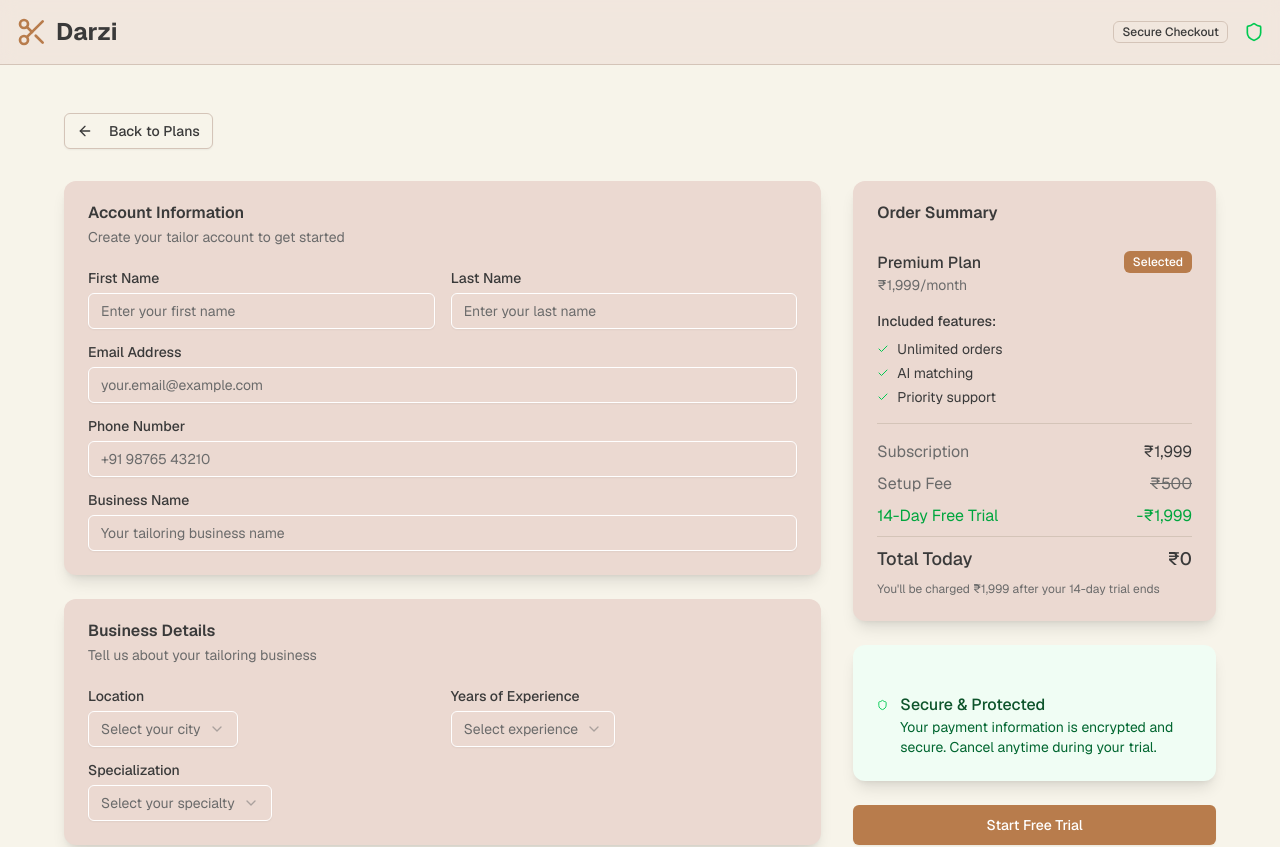
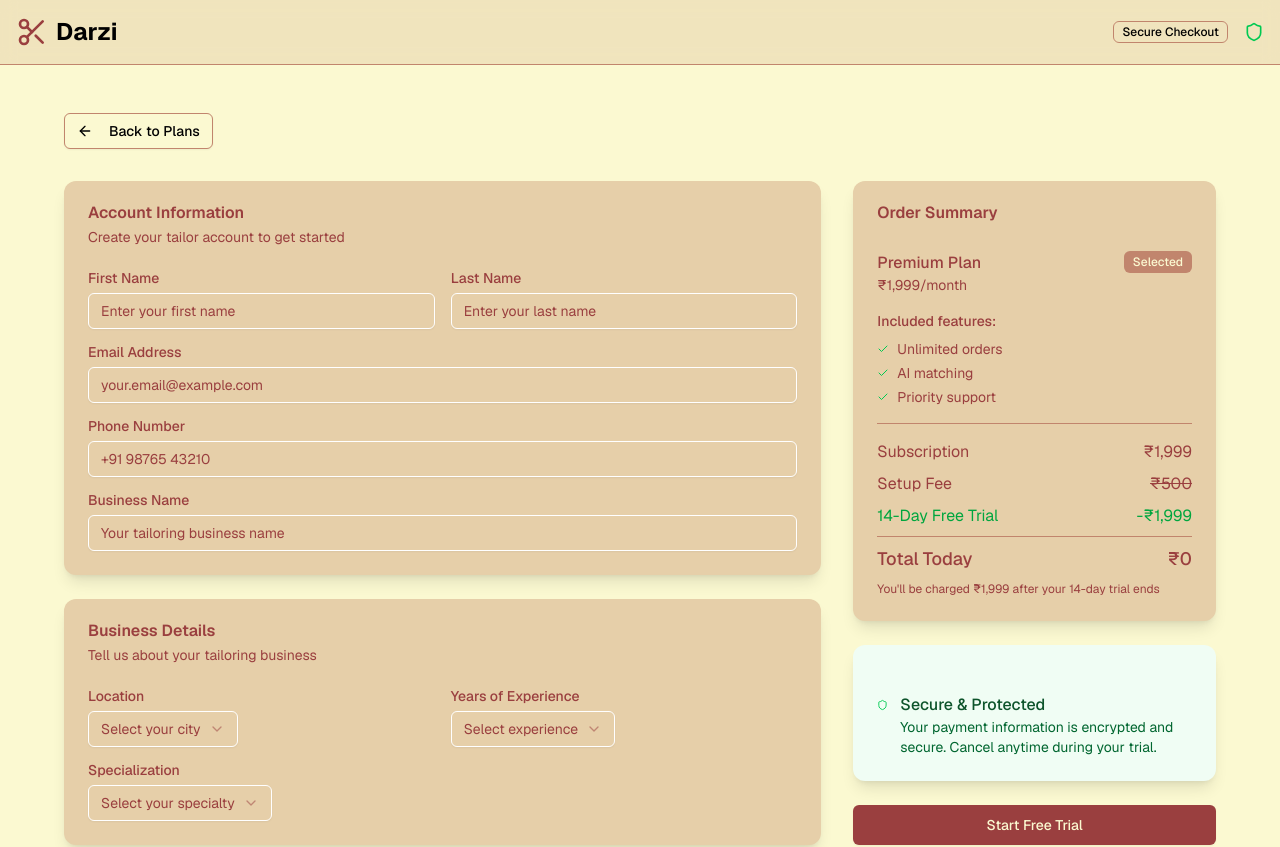
Before and after one commit to Siddheshwar9/Darzi, a Next.js app: page /subscription/checkout in a window 1280 px wide. Shown: the top 847 px of the page. Built offline with nearby package versions, Linux system fonts and the light colour scheme.

Commit message:
Feat:Modified css and logo of the page
Signed-off-by: Siddheshwar9 <siddeshwarpandey123@gmail.com>

```diff
--- a/app/globals.css
+++ b/app/globals.css
@@ -4,76 +4,97 @@
 @custom-variant dark (&:is(.dark *));
 
 :root {
-  /* Updated to warm brown and sage green color palette */
-  --background: #f7f4ea; /* Very light cream background */
-  --foreground: #3a3a3a; /* Dark text for readability */
-  --card: #ebd9d1; /* Light beige card background */
-  --card-foreground: #3a3a3a; /* Dark text within cards */
-  --popover: #f7f4ea; /* Light cream popover background */
-  --popover-foreground: #3a3a3a; /* Dark text within popovers */
-  --primary: #a8bba3; /* Sage green primary color */
-  --primary-foreground: #ffffff; /* White text on primary buttons */
-  --secondary: #b87c4c; /* Warm brown secondary color */
-  --secondary-foreground: #ffffff; /* White text on secondary buttons */
-  --muted: #ebd9d1; /* Light beige for muted sections */
-  --muted-foreground: #6b6b6b; /* Medium gray muted text */
-  --accent: #b87c4c; /* Warm brown accent color */
-  --accent-foreground: #ffffff; /* White text on accent backgrounds */
-  --destructive: #be123c; /* Error color */
-  --destructive-foreground: #ffffff; /* White text on error buttons */
-  --border: #d4c4b8; /* Soft brown border */
-  --input: #ffffff; /* White input field background */
-  --ring: rgba(168, 187, 163, 0.3); /* Sage green focus ring */
-  --chart-1: #a8bba3; /* Sage green chart color */
-  --chart-2: #b87c4c; /* Warm brown chart color */
-  --chart-3: #ebd9d1; /* Light beige chart color */
-  --chart-4: #f7f4ea; /* Very light cream chart color */
-  --chart-5: #8fa68a; /* Darker sage green chart color */
+  /* Light Theme */
+  --background: #FBF9D1; /* pale cream background */
+  /* --foreground: #C1856D; brown text */
+
+  --card: #E6CFA9;
+  --card-foreground: #9A3F3F;
+
+  --popover: #E6CFA9;
+  --popover-foreground: #9A3F3F;
+
+  --primary: #9A3F3F; /* brown buttons */
+  --primary-foreground: #FBF9D1;
+
+  --secondary: #C1856D;
+  --secondary-foreground: #FBF9D1;
+
+  --muted: #E6CFA9;
+  --muted-foreground: #9A3F3F;
+
+  --accent: #9A3F3F;
+  --accent-foreground: #FBF9D1;
+
+  --destructive: #9A3F3F;
+  --destructive-foreground: #FBF9D1;
+
+  --border: #C1856D;
+  --input: #ffffff;
+  --ring: rgba(154, 63, 63, 0.4);
+
+  --chart-1: #9A3F3F;
+  --chart-2: #C1856D;
+  --chart-3: #E6CFA9;
+  --chart-4: #FBF9D1;
+  --chart-5: #b96b62;
+
   --radius: 0.5rem;
-  --sidebar: #ebd9d1;
-  --sidebar-foreground: #3a3a3a;
-  --sidebar-primary: #a8bba3;
-  --sidebar-primary-foreground: #ffffff;
-  --sidebar-accent: #b87c4c;
-  --sidebar-accent-foreground: #ffffff;
-  --sidebar-border: #d4c4b8;
-  --sidebar-ring: rgba(168, 187, 163, 0.3);
+
+  --sidebar: #E6CFA9;
+  --sidebar-foreground: #9A3F3F;
+  --sidebar-primary: #9A3F3F;
+  --sidebar-primary-foreground: #FBF9D1;
+  --sidebar-accent: #C1856D;
+  --sidebar-accent-foreground: #FBF9D1;
+  --sidebar-border: #9A3F3F;
+  --sidebar-ring: rgba(154, 63, 63, 0.4);
 }
 
 .dark {
-  /* Dark mode with warm brown and sage green theme */
-  --background: #2a2520; /* Dark warm background */
-  --foreground: #f7f4ea; /* Light cream text */
-  --card: #3a342e; /* Dark warm card background */
-  --card-foreground: #f7f4ea; /* Light cream text on cards */
-  --popover: #3a342e; /* Dark warm popover */
-  --popover-foreground: #f7f4ea; /* Light cream text in popovers */
-  --primary: #a8bba3; /* Sage green primary */
-  --primary-foreground: #ffffff; /* White text on primary */
-  --secondary: #b87c4c; /* Warm brown secondary */
-  --secondary-foreground: #ffffff; /* White text on secondary */
-  --muted: #3a342e; /* Dark warm muted background */
-  --muted-foreground: #b8a898; /* Light brown muted text */
-  --accent: #b87c4c; /* Warm brown accent */
-  --accent-foreground: #ffffff; /* White text on accent */
-  --destructive: #be123c; /* Error color */
-  --destructive-foreground: #ffffff; /* White text on error */
-  --border: #4a453f; /* Dark warm border */
-  --input: #3a342e; /* Dark warm input background */
-  --ring: rgba(168, 187, 163, 0.3); /* Sage green focus ring */
-  --chart-1: #a8bba3;
-  --chart-2: #b87c4c;
-  --chart-3: #ebd9d1;
-  --chart-4: #f7f4ea;
-  --chart-5: #8fa68a;
-  --sidebar: #3a342e;
-  --sidebar-foreground: #f7f4ea;
-  --sidebar-primary: #a8bba3;
-  --sidebar-primary-foreground: #ffffff;
-  --sidebar-accent: #b87c4c;
-  --sidebar-accent-foreground: #ffffff;
-  --sidebar-border: #4a453f;
-  --sidebar-ring: rgba(168, 187, 163, 0.3);
+  /* Dark Theme */
+  --background: #9A3F3F; /* deep brown base */
+  --foreground: #E6CFA9; /* beige text */
+
+  --card: #C1856D;
+  --card-foreground: #FBF9D1;
+
+  --popover: #C1856D;
+  --popover-foreground: #FBF9D1;
+
+  --primary: #C1856D; /* brown buttons */
+  --primary-foreground: #FBF9D1;
+
+  --secondary: #E6CFA9;
+  --secondary-foreground: #9A3F3F;
+
+  --muted: #641B2E;
+  --muted-foreground: #E6CFA9;
+
+  --accent: #C1856D;
+  --accent-foreground: #FBF9D1;
+
+  --destructive: #9A3F3F;
+  --destructive-foreground: #FBF9D1;
+
+  --border: #C1856D;
+  --input: #641B2E;
+  --ring: rgba(193, 133, 109, 0.4);
+
+  --chart-1: #C1856D;
+  --chart-2: #9A3F3F;
+  --chart-3: #E6CFA9;
+  --chart-4: #FBF9D1;
+  --chart-5: #d3a891;
+
+  --sidebar: #641B2E;
+  --sidebar-foreground: #FBF9D1;
+  --sidebar-primary: #C1856D;
+  --sidebar-primary-foreground: #FBF9D1;
+  --sidebar-accent: #E6CFA9;
+  --sidebar-accent-foreground: #9A3F3F;
+  --sidebar-border: #C1856D;
+  --sidebar-ring: rgba(193, 133, 109, 0.4);
 }
 
 @theme inline {
--- a/app/page.tsx
+++ b/app/page.tsx
@@ -61,7 +61,7 @@ export default function HomePage() {
             <img
               src="/professional-tailor-working-on-custom-clothing-in-.jpg"
               alt="Professional tailor crafting custom clothing"
-              className="rounded-lg shadow-2xl w-full"
+              className="rounded-lg shadow-2xl w-full max-w-lg mx-auto object-cover"
             />
             <div className="absolute inset-0 bg-gradient-to-t from-background/20 to-transparent rounded-lg" />
           </div>
```
Also changed, not shown: public/darzi-logo.jpg, public/professional-tailor-working-on-custom-clothing-in-.jpg.
